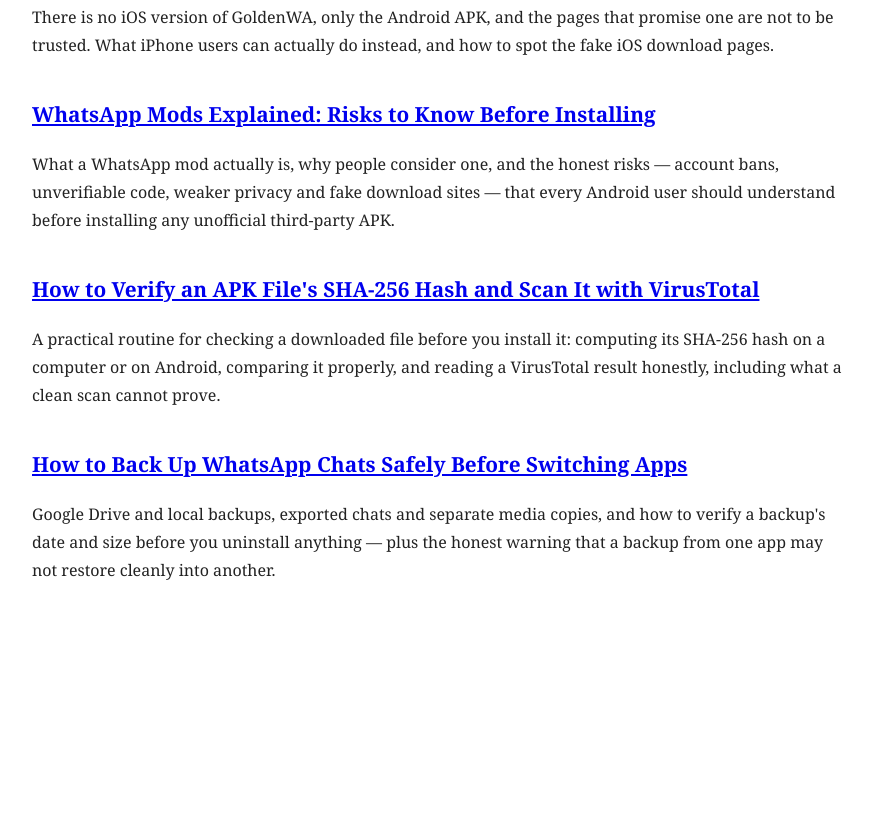
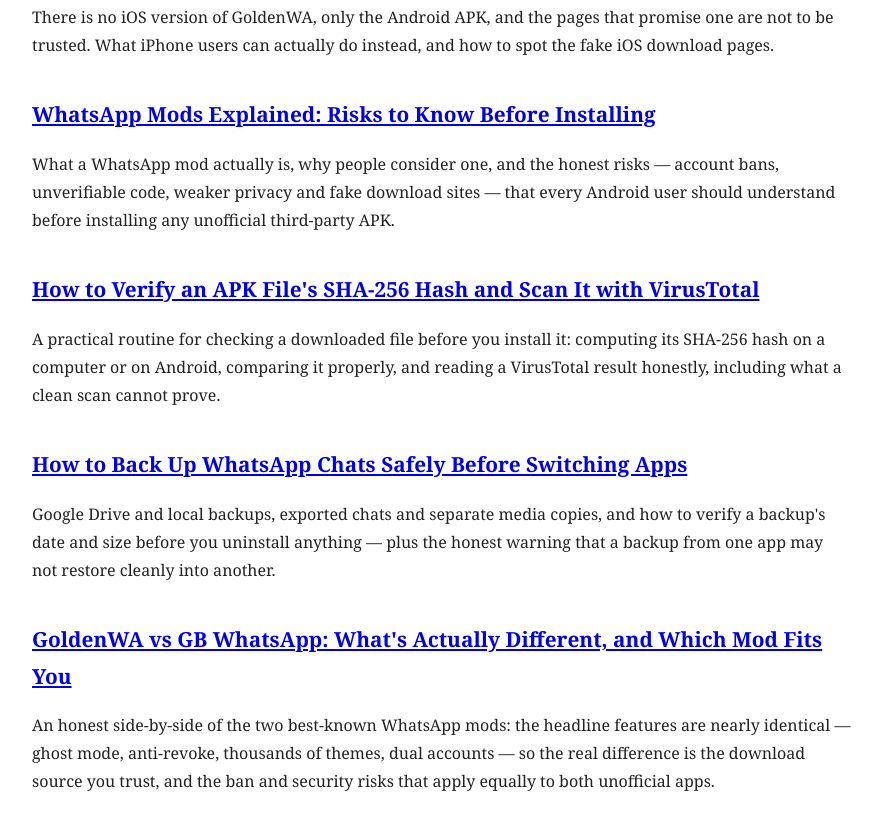
Before and after one commit to malikzubi2324-dev/goldenwa-guides, a plain HTML site: page index.html in a window 1280 px wide. Shown: the part 2789-3618 px from the top of the page, without its empty margins (198-1070 px from the left). Before the commit the page ends 3413 px from the top, so only its background shows below. Drawn offline with Linux system fonts and the light colour scheme.

Commit message:
Update index.html: add GoldenWA vs GB WhatsApp guide entry

```diff
--- a/index.html
+++ b/index.html
@@ -67,5 +67,8 @@ p{margin:1em 0}
 <h2><a href="goldenwa-backup-before-switching-guide.html">How to Back Up WhatsApp Chats Safely Before Switching Apps</a></h2>
 <p>Google Drive and local backups, exported chats and separate media copies, and how to verify a backup's date and size before you uninstall anything — plus the honest warning that a backup from one app may not restore cleanly into another.</p>
 
+<h2><a href="goldenwa-vs-gb-whatsapp-guide.html">GoldenWA vs GB WhatsApp: What's Actually Different, and Which Mod Fits You</a></h2>
+<p>An honest side-by-side of the two best-known WhatsApp mods: the headline features are nearly identical — ghost mode, anti-revoke, thousands of themes, dual accounts — so the real difference is the download source you trust, and the ban and security risks that apply equally to both unofficial apps.</p>
+
 </body>
 </html>
```
